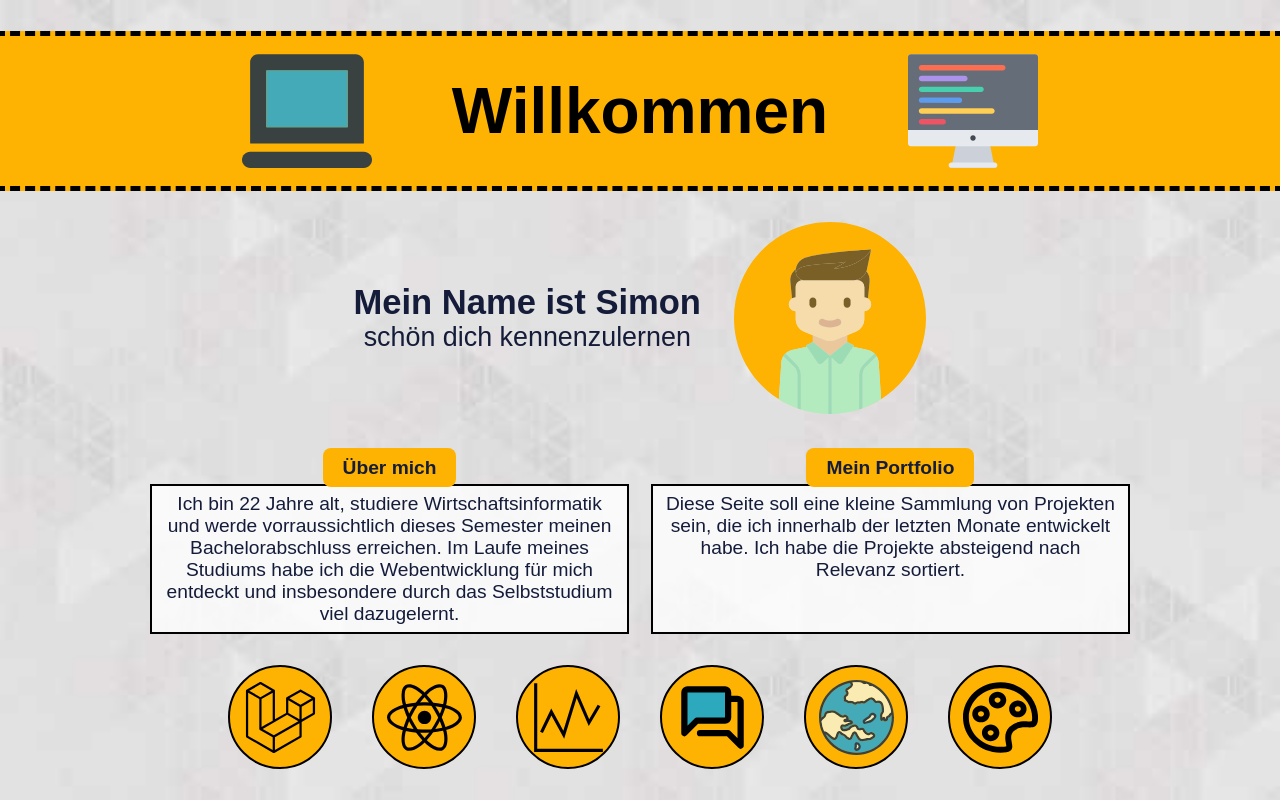
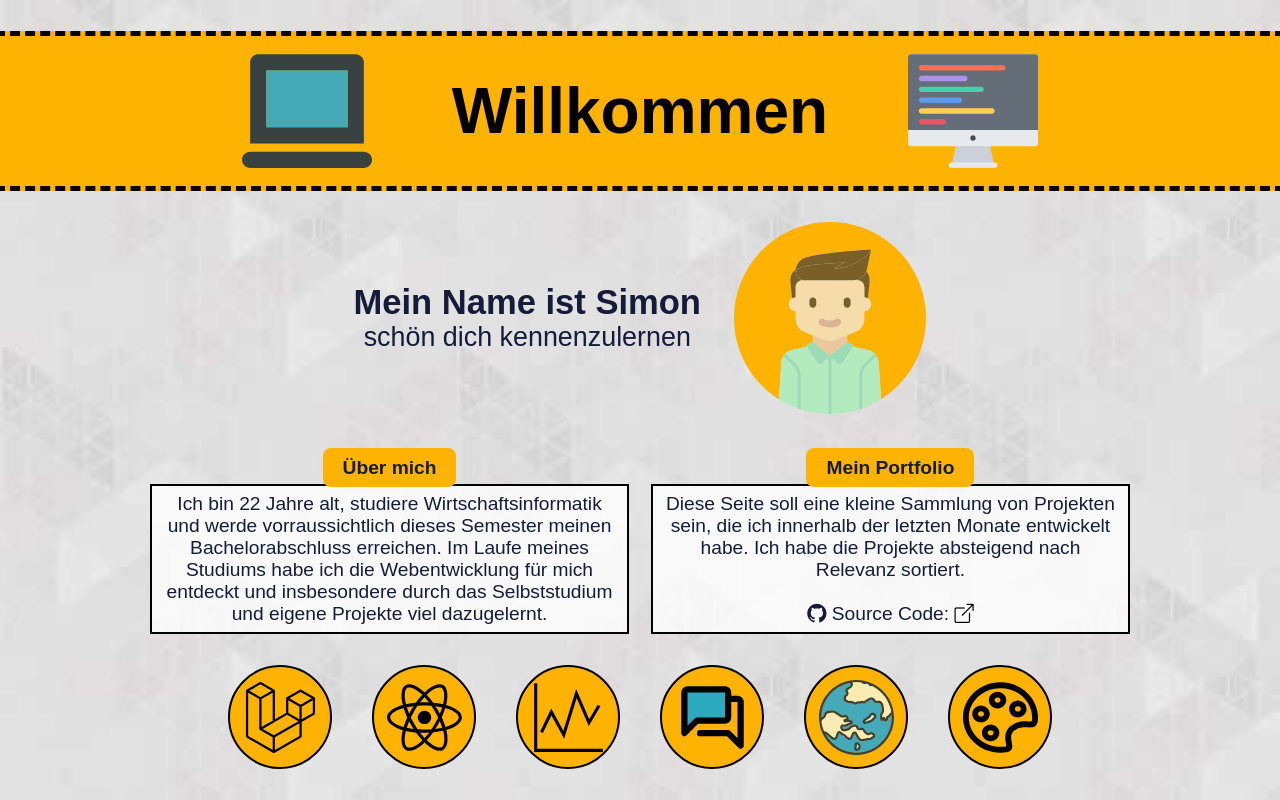
Before and after one commit to Simon-R0256/Portfolio, a plain HTML site: page index.html in a window 1280 px wide. Shown: the top 800 px of the page. Drawn offline with nearby package versions, Linux system fonts and the light colour scheme.

Commit message:
GitHub Link

```diff
--- a/index.html
+++ b/index.html
@@ -36,19 +36,25 @@
             </div>
 
             <div class="flexRow" style="width:80%;margin-top: 40px;">
-                <div class="flexCol headInfoBox headTextSm">
+                <div class="headInfoBox headTextSm">
                     <div class="headInfoBoxOverline headTextSm">Über mich</div>
                     Ich bin 22 Jahre alt, studiere Wirtschaftsinformatik und werde
                     vorraussichtlich dieses Semester meinen Bachelorabschluss erreichen.
                     Im Laufe meines Studiums habe ich die Webentwicklung für mich
-                    entdeckt und insbesondere durch das Selbststudium viel dazugelernt.
+                    entdeckt und insbesondere durch das Selbststudium und eigene Projekte
+                    viel dazugelernt.
                 </div>
 
-                <div class="flexCol headInfoBox headTextSm">
+                <div class="headInfoBox headTextSm">
                     <div class="headInfoBoxOverline headTextSm">Mein Portfolio</div>
                     Diese Seite soll eine kleine Sammlung von Projekten sein, die ich innerhalb
                     der letzten Monate entwickelt habe. Ich habe die Projekte absteigend nach
                     Relevanz sortiert.
+                    <br><br>
+                    <i class="bi bi-github"></i> Source Code:
+                    <a href="https://github.com/Simon-R0256?tab=repositories" target="_blank">
+                    <i style="color: black;" class="bi bi-box-arrow-up-right"></i></a>
+
                 </div>
             </div>
 
```
